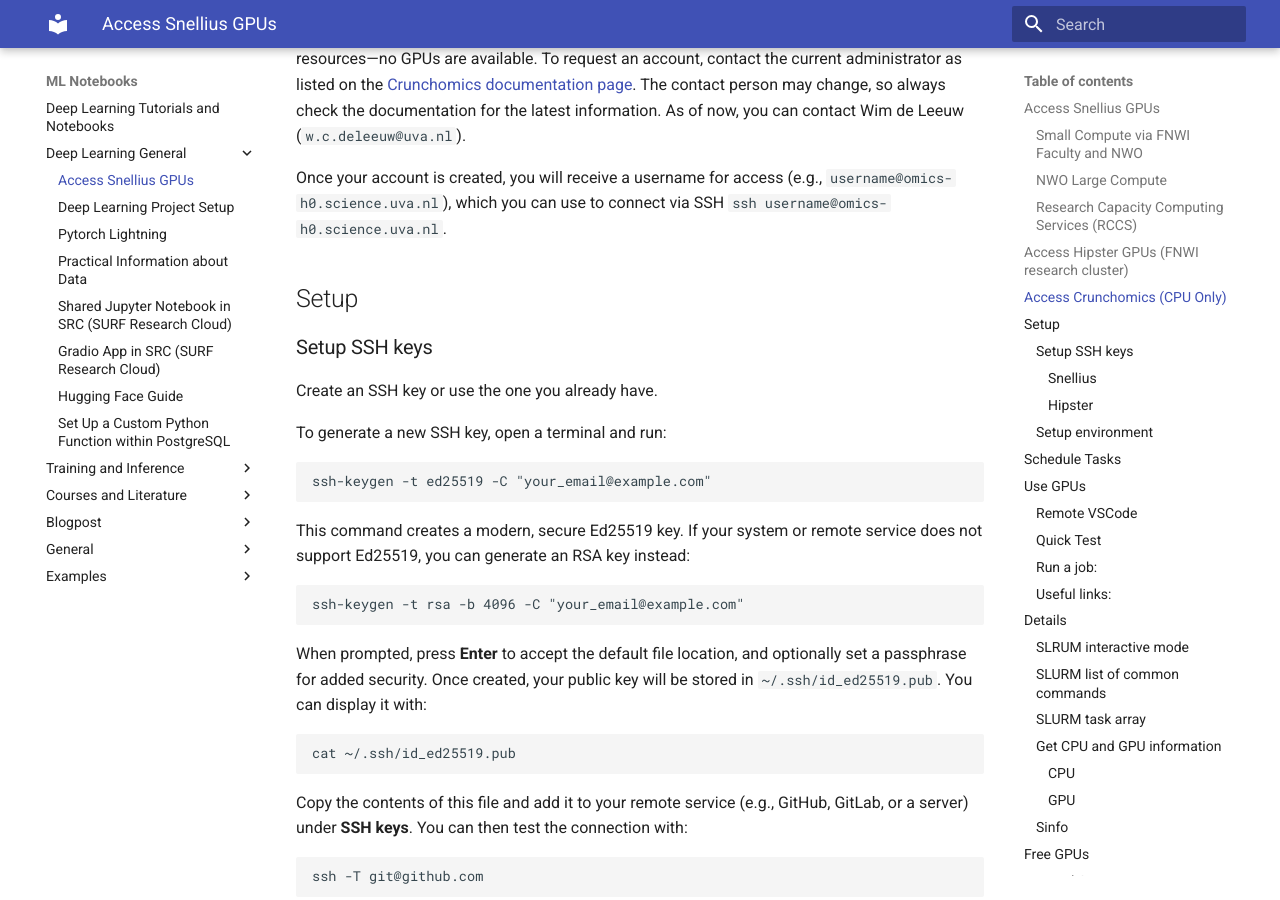
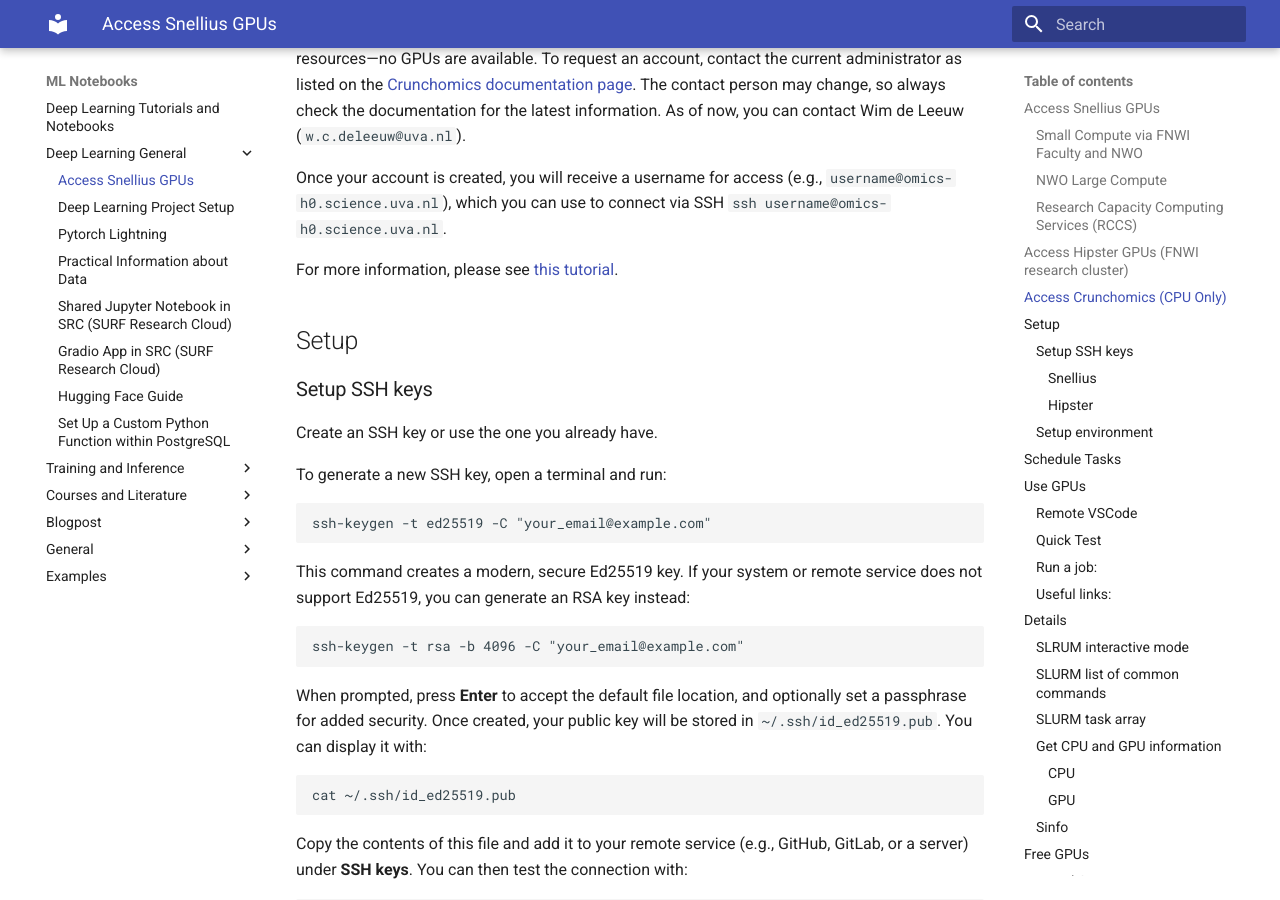
Before and after one commit to fkariminejadasl/ml-notebooks, an MkDocs documentation site: the page built from docs/gpu.md, in a window 1280 px wide and 900 px high, scrolled down 933 px. Built offline with MkDocs 1.6.1 and Material for MkDocs 9.7.7, drawn with Linux system fonts in a browser that asks for light colours.

```diff
--- a/docs/gpu.md
+++ b/docs/gpu.md
@@ -26,6 +26,8 @@
 Crunchomics is the Genomics Compute Environment for SILS and IBED. It provides only CPU resources—no GPUs are available. To request an account, contact the current administrator as listed on the [Crunchomics documentation page](https://crunchomics-documentation.readthedocs.io/en/latest/intro_crunchomics.html#getting-your-environment-ready). The contact person may change, so always check the documentation for the latest information. As of now, you can contact Wim de Leeuw (`w.c.deleeuw@uva.nl`).
 
 Once your account is created, you will receive a username for access (e.g., `username@omics-h0.science.uva.nl`), which you can use to connect via SSH `ssh username@omics-h0.science.uva.nl`.
+
+For more information, please see [this tutorial](https://ndombrowski.github.io/MicEco2025/source/hpc_howto.html).
 
 ## Setup
 
```
